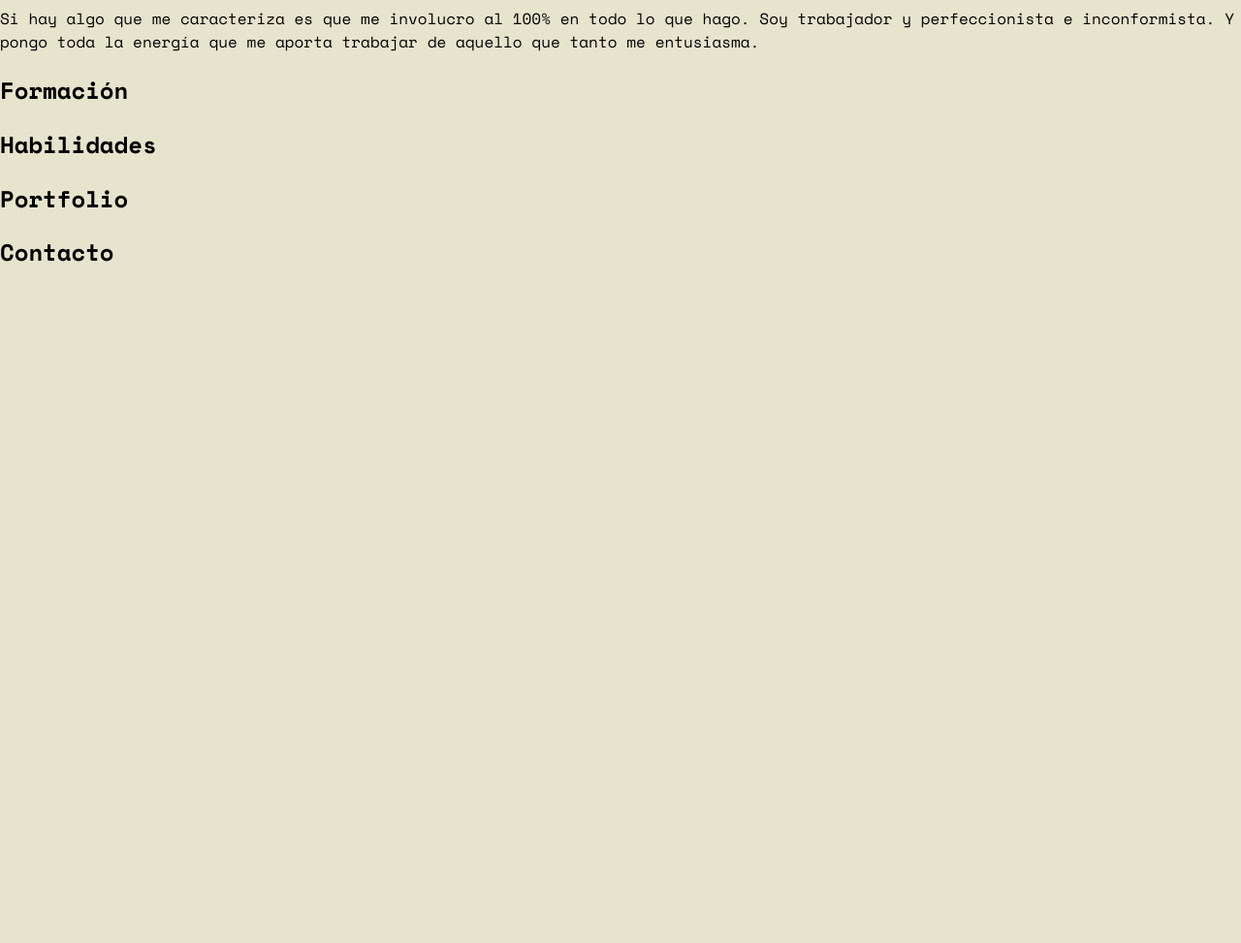
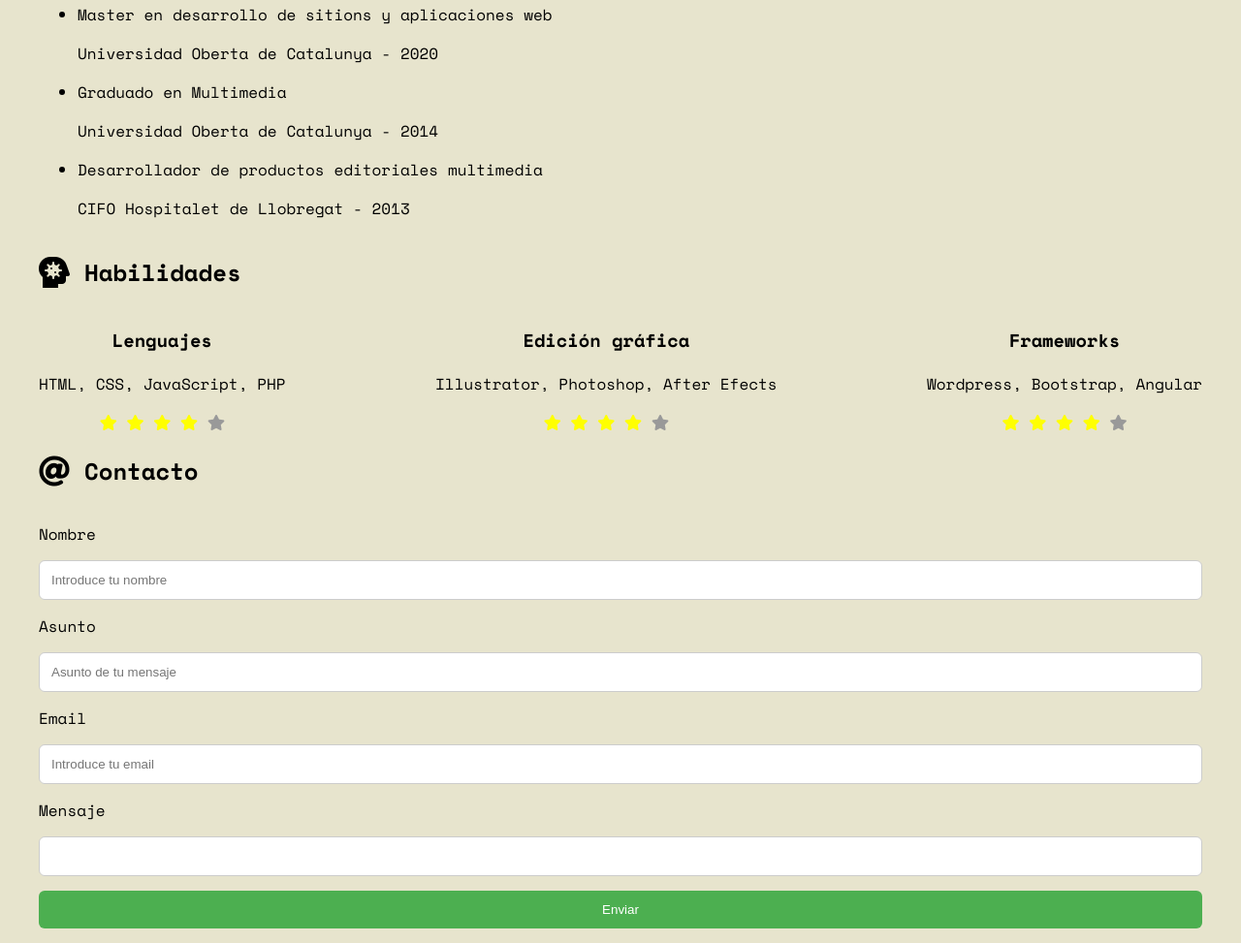
Before and after one commit to jofuentesl/eines_PAC1, a website built with Parcel: page src/index.html in a window 1280 px wide. Shown: the part 1061-2034 px from the top of the page at 97% size. Before the commit the page ends 1359 px from the top, so only its background shows below. Built offline with nearby package versions, Linux system fonts and the light colour scheme; some packages are replaced by stand-ins of ours.

Commit message:
update form

```diff
--- a/package.json
+++ b/package.json
@@ -10,7 +10,6 @@
     "dev": "npm-run-all clean parcel:dev",
     "build": "npm-run-all clean stylelint parcel:build",
     "build2": "parcel build src/index.html --public-url prod",
-
     "stylelint": "stylelint src/**/*.scss",
     "test": "echo 'Everything is working as expected ✅\nStart working on your project by running \\033[1mnpm run dev\\033[0m'"
   },
--- a/src/assets/styles/_variables.scss
+++ b/src/assets/styles/_variables.scss
@@ -23,3 +23,4 @@ $mediaPhones: 576px;
 
 $bg-color: #e7e4cd;
 $bg-complementary: #ff0;
+$bg-third: #999;
--- a/src/assets/styles/layouts/_home.scss
+++ b/src/assets/styles/layouts/_home.scss
@@ -32,18 +32,17 @@ footer {
 
 .header {
   display: flex;
-  justify-content: space-between;
-  align-items: flex-start;
-  height: 100vh;
-
-  @media (min-width: $mediaLarge) {
-    background-image: url("/assets/images/bg-desktop.jpg");
-    background-size: cover;
-  }
+  flex-direction: column;
+  justify-content: flex-start;
+  align-items: flex-end;
+  height: 75vh;
+  background-image: url("/assets/images/bg-desktop.jpg");
+  background-position: center bottom;
+  background-size: cover;
+  background-repeat: no-repeat;
 }
-
-.header--margins {
-  padding: 0 30px;
+.nav {
+  margin-right: 30px;
 }
 
 .nav__list {
@@ -70,10 +69,68 @@ footer {
   display: none;
 }
 
-/*
 
-  @media (min-width: $mediaDesktops) {
-    color: #f0f;
+/*cuerpo*/
+.section {
+  display: flex column;
+  max-width: 1200px;
+  margin: auto;
+}
+
+.header__section {
+  display: flex;
+  align-items: center;
+  text-align: center;
+}
+
+.section__content {
+  display: flex;
+  flex-direction: row;
+  align-items: center;
+
+}
+.header__icon--size {
+  font-size: 2rem;
+  padding-right: 15px;
+}
+.img__avatar--rounded {
+  width: 150px;
+  height: 150px;
+  margin-right: 30px;
+  border: 5px solid $bg-complementary;
+  border-radius: 50%;
+}
+
+.section__skils {
+  display: flex;
+  flex-flow: row nowrap;
+  justify-content: space-between;
+
+}
+.star--colorgray {
+  color: $bg-third
+}
+.star--color {
+  color: $bg-complementary
+}
+.form__label {
+  padding: 15px 15px 15px 0;
+  display: inline-block;
+}
+.form__input{
+  width: 100%;
+  padding: 12px;
+  border: 1px solid #ccc;
+  border-radius: 6px;
+  box-sizing: border-box;
+  resize: vertical;
   }
-}
-*/
+  .form__input[type=submit] {
+    background-color: #4CAF50;
+    color: white;
+    margin: 15px 0 15px;
+    border: none;
+    border-radius: 6px;
+    cursor: pointer;
+    float: right;
+  }
--- a/src/index.html
+++ b/src/index.html
@@ -11,12 +11,9 @@
     <title>EINES-2 PAC1 -Jordi Fuentes</title>
   </head>
   <body>
-    <header class="header header--margins">
-      <div>
-        <h1 class="title">CV Jordi Fuentes Leiva</h1>
-      </div>
-      <div>
-        <nav class="nav">
+    <header class="header">
+      <div class="nav">
+        <nav class="nav__menu">
           <!--<label for="menuToggle" class="nav__icon"><i class="fa fa-bars"></i></label>-->
           <ul class="nav__list">
             <li class="nav__item">
@@ -29,44 +26,148 @@
               <a class="nav__link nav__link--style" href="#habilidades">Habilidades</a>
             </li>
             <li class="nav__item">
-              <a class="nav__link nav__link--style" href="#porfolio">Porfolio</a>
-            </li>
-            <li class="nav__item">
               <a class="nav__link nav__link--style" href="#contacto">Contacto</a>
             </li>
           </ul>
         </nav>
       </div>
+      <div class="subtitle">
+        <h1>Jordi Fuentes</h1>
+        <h2>Desarrollo web profesional</h2>
+      </div>
     </header>
 
-  <section id="sobremi" class="sobre">
-    <header>
+  <section id="sobremi" class="section">
+    <header class="header__section">
+      <i class="fas fa-user header__icon header__icon--size"></i>
       <h2>Sobre mi</h2>
     </header>
-      <p>Soy especialista en el diseño y desarrollo de aplicaciones web. Sin duda, me siento afortunado de haber encontrado lo que me apasiona y de hacer de ello mi trabajo.</p>
-      <p>Mi trayectoria comienza en el año 2014 cuando después de <strong>en Multimedia por la Universidad Oberta de Catalunya</strong> comencé trabajar en proyectos de desarrollo web para diferentes clientes.</p>
-      <p>Esta experiencia profesional junto a una por la formación continua, me permite tener una amplia visión de las últimas tecnologías para el diseño y desarrollo de aplicaciones y proyectos web.</p>
-      <p>Si hay algo que me caracteriza es que me involucro al 100% en todo lo que hago. Soy trabajador y perfeccionista e inconformista. Y pongo toda la energía que me aporta trabajar de aquello que tanto me entusiasma.</p>
+      <div class="section__content">
+        <div>
+          <img class="img__avatar--rounded"src="/assets/images/yo.jpg" alt="">
+        </div>
+        <div>
+          <p>Soy especialista en el diseño y desarrollo de aplicaciones web. Sin duda, me siento afortunado de haber encontrado lo que me apasiona y de hacer de ello mi trabajo.</p>
+          <p>Mi trayectoria comienza en el año 2014 cuando después de <strong>en Multimedia por la Universidad Oberta de Catalunya</strong> comencé trabajar en proyectos de desarrollo web para diferentes clientes.</p>
+          <p>Esta experiencia profesional junto a una por la formación continua, me permite tener una amplia visión de las últimas tecnologías para el diseño y desarrollo de aplicaciones y proyectos web.</p>
+          <p>Si hay algo que me caracteriza es que me involucro al 100% en todo lo que hago. Soy trabajador y perfeccionista e inconformista. Y pongo toda la energía que me aporta trabajar de aquello que tanto me entusiasma.</p>
+        </div>
+    </div>
   </section>
-  <section id="formacion" class="formacion">
-    <header>
+
+  <section id="formacion" class="section formacion">
+    <header class="header__section">
+      <i class="fas fa-graduation-cap header__icon header__icon--size"></i>
       <h2>Formación</h2>
     </header>
+    <ul>
+      <li>Master en desarrollo de sitions y aplicaciones web
+        <p>Universidad Oberta de Catalunya - 2020</p>
+      </li>
+      <li>Graduado en Multimedia
+        <p>Universidad Oberta de Catalunya - 2014</p>
+      </li>
+      <li>Desarrollador de productos editoriales multimedia
+        <p>CIFO Hospitalet de Llobregat - 2013</p>
+      </li>
+    </ul>
   </section>
-  <section id="habilidades" class="habilidades">
-    <header>
+
+  <section id="habilidades" class="section habilidades">
+    <header class="header__section">
+      <i class="fas fa-head-side-virus header__icon header__icon--size"></i>
       <h2>Habilidades</h2>
     </header>
+    <div class="header__section section__skils">
+      <div>
+        <div class="card">
+          <div class="card__content">
+            <h3 class="card__title">Lenguajes</h3>
+            <p>HTML, CSS, JavaScript, PHP </p>
+              <div>
+                <i class="fas fa-star star--color"></i>
+                <i class="fas fa-star star--color"></i>
+                <i class="fas fa-star star--color"></i>
+                <i class="fas fa-star star--color"></i>
+                <i class="fas fa-star star--colorgray"></i>
+              </div>
+          </div>
+        </div>
+      </div>
+      <div>
+        <div class="card">
+          <div class="card__content">
+            <h3 class="card__title">Edición gráfica</h3>
+            <p>Illustrator, Photoshop, After Efects </p>
+              <div>
+                <i class="fas fa-star star--color"></i>
+                <i class="fas fa-star star--color"></i>
+                <i class="fas fa-star star--color"></i>
+                <i class="fas fa-star star--color star--colorgray"></i>
+                <i class="fas fa-star star--colorgray"></i>
+              </div>
+          </div>
+        </div>
+      </div>
+      <div>
+        <div class="card">
+          <div class="card__content">
+            <h3 class="card__title">Frameworks</h3>
+            <p>Wordpress, Bootstrap, Angular</p>
+              <div>
+                <i class="fas fa-star star--color"></i>
+                <i class="fas fa-star star--color"></i>
+                <i class="fas fa-star star--color"></i>
+                <i class="fas fa-star star--color"></i>
+                <i class="fas fa-star star--colorgray"></i>
+              </div>
+          </div>
+        </div>
+      </div>
+    </div>
   </section>
-  <section id="portfolio" class="porfolio">
-    <header>
-      <h2>Portfolio</h2>
-    </header>
-  </section>
-  <section id="contacto" class="contacto">
-    <header>
+  <section id="contacto" class="section contacto">
+    <header class="header__section">
+      <i class="fas fa-at header__icon header__icon--size"></i>
       <h2>Contacto</h2>
     </header>
+    <form class="form" action="">
+      <div>
+        <div>
+          <label for="name" class="form__label">Nombre</label>
+        </div>
+        <div>
+            <input type="text" class="form__input" placeholder="Introduce tu nombre" />
+        </div>
+      </div>
+      <div>
+        <div>
+          <label for="subject" class="form__label">Asunto</label>
+        </div>
+        <div>
+          <input type="text" class="form__input" placeholder="Asunto de tu mensaje">
+        </div>
+      </div>
+      <div>
+        <div>
+          <label for="email" class="form__label">Email</label>
+        </div>
+        <div>
+          <input type="text" class="form__input" placeholder="Introduce tu email">
+        </div>
+      </div>
+      <div>
+        <div>
+          <label for="message" class="form__label">Mensaje</label>
+        </div>
+        <div>
+          <input type="textarea" class="form__input">
+        </div>
+      </div>
+      <div>
+        <input type="submit" class="form__input" value="Enviar">
+      </div>
+    </form>
   </section>
   </body>
   <footer>
```
Also changed, not shown: src/assets/images/yo.jpg (added).
